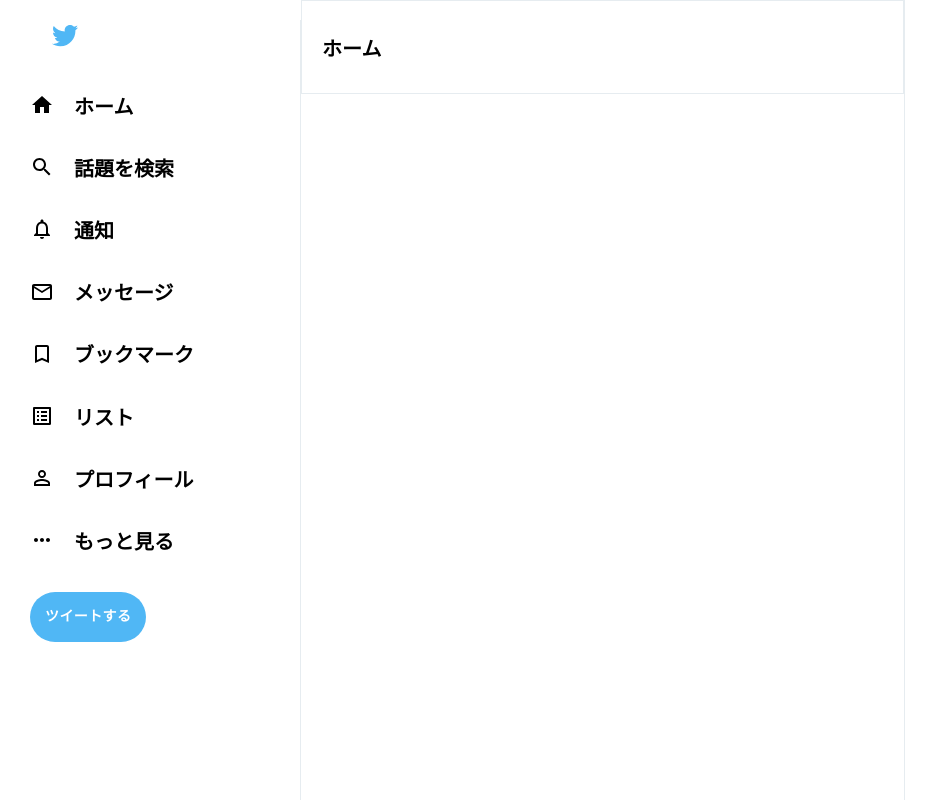
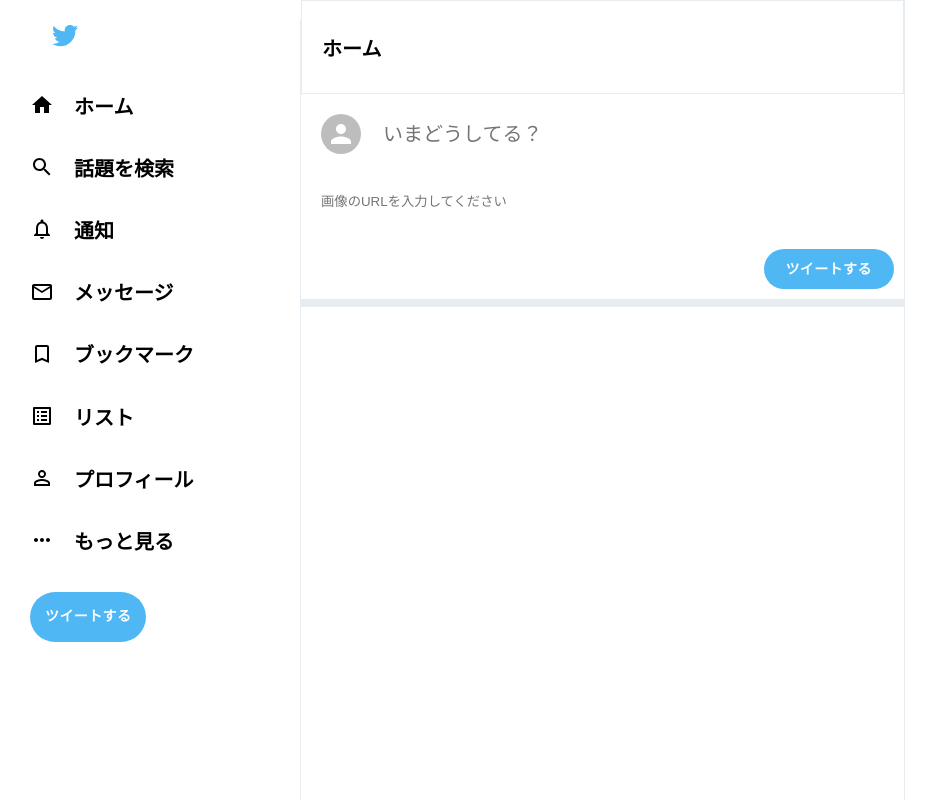
Before and after one commit to hatano-yota/twitter-clone-udemy, a React (Create React App) app: page / in a window 1280 px wide. Shown: the whole page, without its empty margins (0-938 px from the left). Built offline with nearby package versions, Linux system fonts and the light colour scheme.

Commit message:
tweet boxの実装

```diff
--- a/src/components/timeline/Timeline.js
+++ b/src/components/timeline/Timeline.js
@@ -1,5 +1,6 @@
 import React from "react";
 import "./Timeline.css";
+import TweetBox from "./TweetBox";
 
 const Timeline = () => {
   return (
@@ -10,6 +11,7 @@
       </div>
 
       {/* TweetBox */}
+      <TweetBox />
 
       {/* Post */}
     </div>
--- /dev/null
+++ b/src/components/timeline/TweetBox.css
@@ -0,0 +1,33 @@
+.tweetBox {
+  padding-bottom: 10px;
+  border-bottom: 8px solid var(--twitter-background);
+  padding-right: 10px;
+}
+.tweetBox > form {
+  display: flex;
+  flex-direction: column;
+}
+.tweetBox_input {
+  padding: 20px;
+  display: flex;
+}
+.tweetBox_input > input {
+  flex: 1;
+  font-size: 20px;
+  margin-left: 20px;
+  border: none;
+}
+.tweetBox_imageInput {
+  border: none;
+  padding: 20px;
+}
+.tweetBox_tweetButton {
+  background-color: var(--twitter-color) !important;
+  color: white !important;
+  font-weight: 900 !important;
+  width: 130px !important;
+  height: 40px !important;
+  border-radius: 30px !important;
+  margin-top: 20px !important;
+  margin-left: auto !important;
+}
--- /dev/null
+++ b/src/components/timeline/TweetBox.js
@@ -0,0 +1,26 @@
+import { Avatar, Button } from "@mui/material";
+import React from "react";
+import "./TweetBox.css";
+
+const TweetBox = () => {
+  return (
+    <div className="tweetBox">
+      <form>
+        <div className="tweetBox_input">
+          <Avatar />
+          <input placeholder="いまどうしてる？" type="text"></input>
+        </div>
+        <input
+          className="tweetBox_imageInput"
+          placeholder="画像のURLを入力してください"
+          type="text"
+        ></input>
+        <Button className="tweetBox_tweetButton" type="submit">
+          ツイートする
+        </Button>
+      </form>
+    </div>
+  );
+};
+
+export default TweetBox;
```
